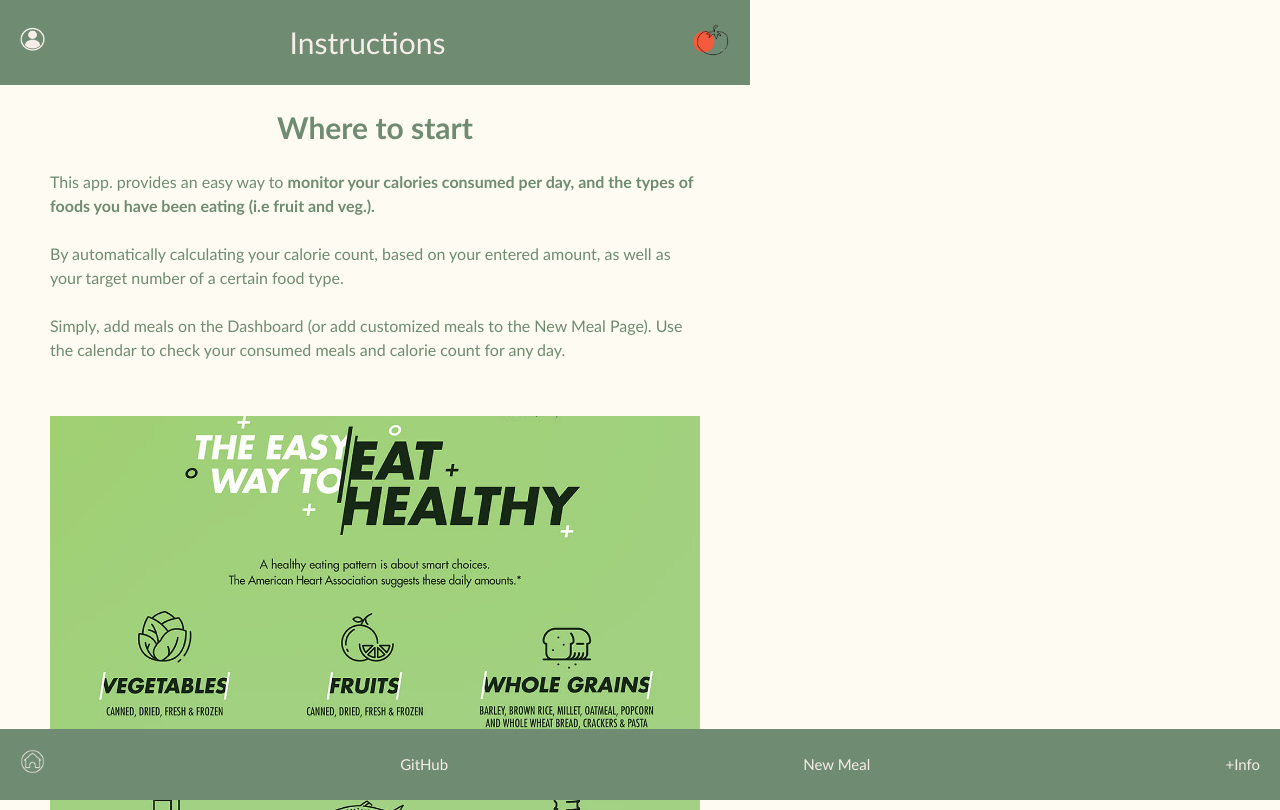
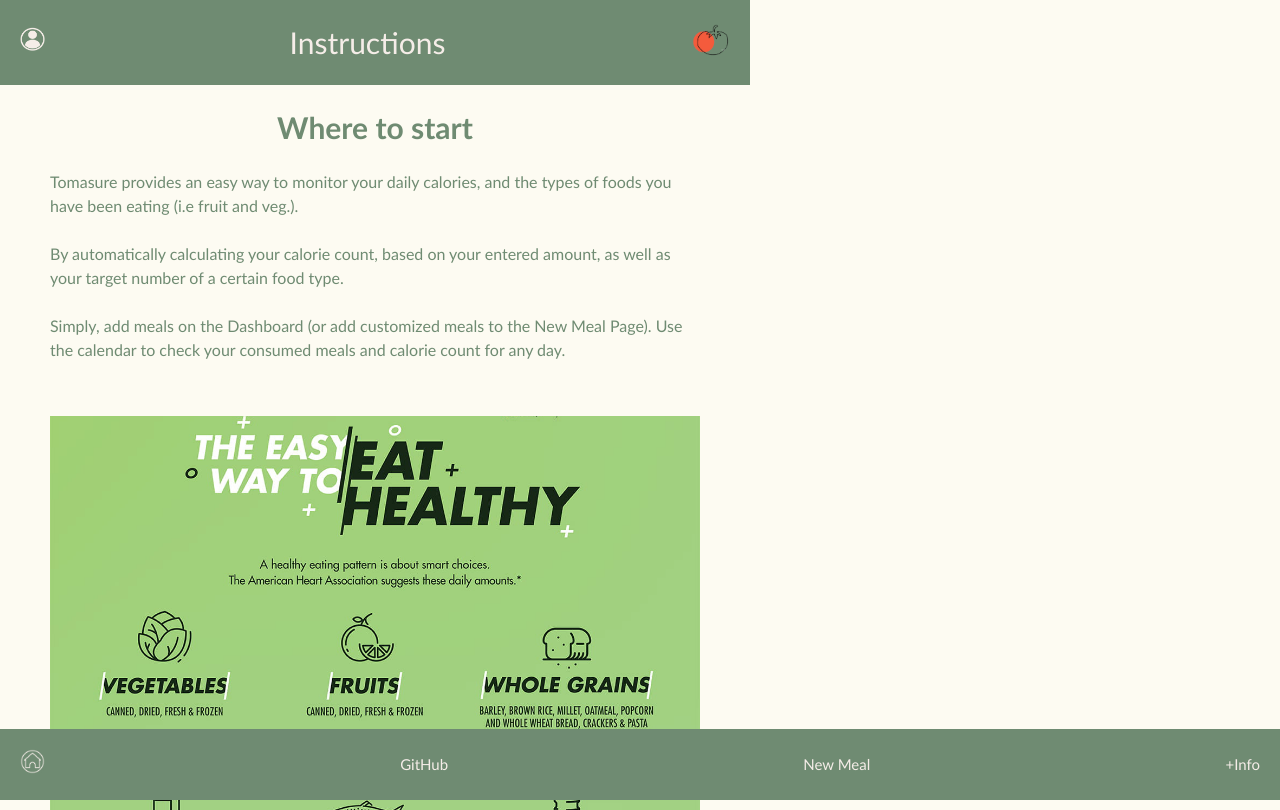
Before and after one commit to zomgbat/Project-2-React-Application, a React (Vite) app: page /info in a window 1280 px wide. Built offline with nearby package versions, Linux system fonts and the light colour scheme.

Commit message:
Text pass on info page

```diff
--- a/src/Pages/Info.jsx
+++ b/src/Pages/Info.jsx
@@ -9,7 +9,7 @@ function InfoPage() {
 
             <div className="infoPageContainer">
                 <p>
-                    This app. provides an easy way to <b> monitor your calories consumed per day, and the types of foods you have been eating (i.e fruit and veg.). </b>
+                    Tomasure provides an easy way to <span> monitor your daily calories, and the types of foods you have been eating (i.e fruit and veg.). </span>
 
                     <br></br>
                     <br></br>
```
